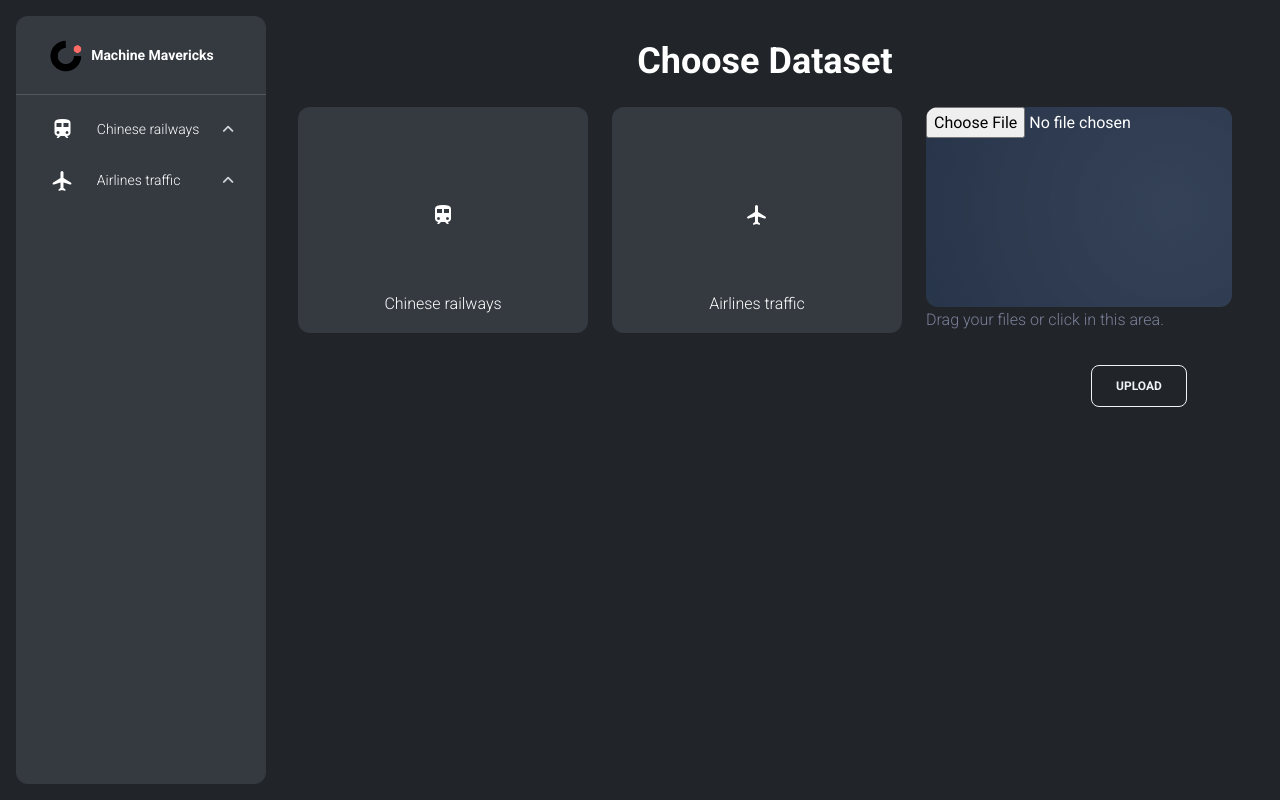
After one commit to MachineMavericks/group-project, a Flask app: page /choice in a window 1280 px wide. The commit adds this page. Run offline with Flask 2, Linux system fonts and the light colour scheme; parts of the project's set-up code (start-up, migrations or seed data) failed here and were passed over; some libraries are stand-ins or nearby versions.

Commit message:
Choice of the dataset
/choice

choose_dataset() in app.py
->saved in static/input/uploads

dataset_selection.html
=base of the selection, two first datasets and upload corner

upload_done.html
=change of layout, three datasets to choose from, links to /default

upload_not_valid.html
=/choice + error message

```diff
--- a/backend/app.py
+++ b/backend/app.py
@@ -1,7 +1,8 @@
 # DEFAULT IMPORTS:
 import os                                                   # OS
 # FLASK IMPORTS:
-from flask import Flask, render_template, request           # FLASK
+from flask import Flask, render_template, request, flash    # FLASK
+from werkzeug.utils import secure_filename
 from flask_restx import Api                                 # REST-X API
 # MODELS=
 from src.Models.Graph import Graph                          # GRAPH
@@ -15,12 +16,18 @@ input_dir = "static/input/"
 output_dir = "static/output/"
 os.mkdir(output_dir) and print("Can't find output directory. Creating one now.") \
     if not os.path.isdir(output_dir) else print("Found existing output directory.")
+UPLOAD_FOLDER = 'static/input/uploads'
 
 # GRAPH/NXGRAPH OBJECTS CONSTRUCTION -> SAVE TO PICKLE:
 graph = Graph(filepath=input_dir+"railway.csv", output_dir=output_dir, save_csvs=True, save_pickle=True)
 
+# FILE UPLOAD EXTENSIONS
+ALLOWED_EXTENSIONS = {'csv', 'xlsx', 'tsv', 'ods'}
+
 # FLASK APP:
 app = Flask(__name__)
+# UPLOAD FOLDER
+app.config['UPLOAD_FOLDER'] = UPLOAD_FOLDER
 # BLUEPRINTS:
 app.register_blueprint(nxgraph_bp)
 
@@ -41,6 +48,26 @@ api.add_namespace(nxgraph_ns)
 def index():
     return render_template("base.html")
 
+def allowed_file(filename):
+    return '.' in filename and filename.rsplit('.', 1)[1].lower() in ALLOWED_EXTENSIONS
+
+@app.route('/choice', methods=['GET', 'POST'])
+def choose_dataset():
+    if request.method == 'POST':
+        # check if the post request has the file part
+        if 'file' not in request.files:
+            flash('No file part')
+            return render_template("dataset/upload_not_valid.html")
+        file = request.files['file']
+        # If the user does not select a file, the page is refreshed.
+        if file.filename == '':
+            return render_template("dataset/upload_not_valid.html")
+        if file and allowed_file(file.filename):
+            filename = secure_filename(file.filename)
+            file.save(os.path.join(app.config['UPLOAD_FOLDER'], filename))
+            return render_template("dataset/upload_done.html")
+    return render_template("dataset/dataset_selection.html")
+
 def main():
     # START THE APP:
     app.run(debug=True)
--- a/backend/templates/base.html
+++ b/backend/templates/base.html
@@ -43,7 +43,7 @@
 <aside class="sidenav navbar navbar-vertical navbar-expand-xs border-0 border-radius-xl my-3 fixed-start ms-3 bg-gray-800" id="sidenav-main">
     <div class="sidenav-header">
         <i class="fas fa-times p-3 cursor-pointer text-white opacity-5 position-absolute end-0 top-0 d-none d-xl-none" aria-hidden="true" id="iconSidenav"></i>
-        <a class="navbar-brand m-0" href="/">
+        <a class="navbar-brand m-0" href="/choice">
             <img src="./static/logo_machine_maverick.png" class="navbar-brand-img h-100" alt="main_logo">
             <span class="ms-1 font-weight-bold text-white"> Machine Mavericks</span>
         </a>
@@ -95,8 +95,8 @@
 <main class="main-content ps ps--active-y">
     <div class="container-fluid py-4">
         <div class="row mt-2">
+            {% block graph %}
             <div class="col">
-                {% block graph %}
                 <p class="text-white">
                     <br><br><br>
                     Welcome to this Data Analysis Toolbox. <br>
@@ -104,10 +104,10 @@
                     Have fun. <br><br>
                     <img src="static/logo_machine_maverick.png" alt="logo" width="50%" height="50%" style="float: right">
                 </p>
-                {% endblock %}
             </div>
+            <div class="col"></div>
+            {% endblock %}
             {% block textform %}
-            <div class="col"></div>
             {% endblock %}
         </div>
         {% block filters %}{% endblock %}
--- /dev/null
+++ b/backend/templates/dataset/dataset_selection.html
@@ -0,0 +1,40 @@
+{% extends 'base.html' %}
+
+{% block graph %}
+<div class="row text-xl-center">
+    <p class="text-white text-bold text-5xl">Choose Dataset</p>
+    <br><br>
+</div>
+<div class="row">
+    <div class="col">
+        <a class="card bg-gray-800 btn-outline-white min-height-200 shadow-none align-items-center" href="/default">
+            <i class="material-icons-round m-6 mt-7">train</i>
+            <p class="text-white">Chinese railways</p>
+        </a>
+    </div>
+    <div class="col">
+        <a class="card bg-gray-800 btn-outline-white min-height-200 shadow-none align-items-center" href="/default">
+            <i class="material-icons-round m-6 mt-7">flight</i>
+            <p class="text-white">Airlines traffic</p>
+        </a>
+    </div>
+    <div class="col">
+        {% block upload %}
+        <form method="POST" enctype=multipart/form-data>
+            <input class="card bg-gradient-faded-dark btn-outline-white min-height-200 shadow-none" type="file" name="file">
+            <p>
+                {% block uploadtext %}
+                Drag your files or click in this area.
+                {% endblock %}
+            </p>
+            <div class="row">
+                <div class="col"></div>
+                <div class="col">
+                    <button class="btn btn-outline-light mt-3 text-bold" type="submit">Upload</button>
+                </div>
+            </div>
+        </form>
+        {% endblock %}
+    </div>
+</div>
+{% endblock %}
--- /dev/null
+++ b/backend/templates/dataset/upload_not_valid.html
@@ -0,0 +1,5 @@
+{% extends 'dataset/dataset_selection.html' %}
+
+{% block uploadtext %}
+Upload failed. Select valid file.
+{% endblock %}
```
Also changed, not shown: backend/templates/dataset/upload_done.html (added, +10 -0 lines), 1 other file.
